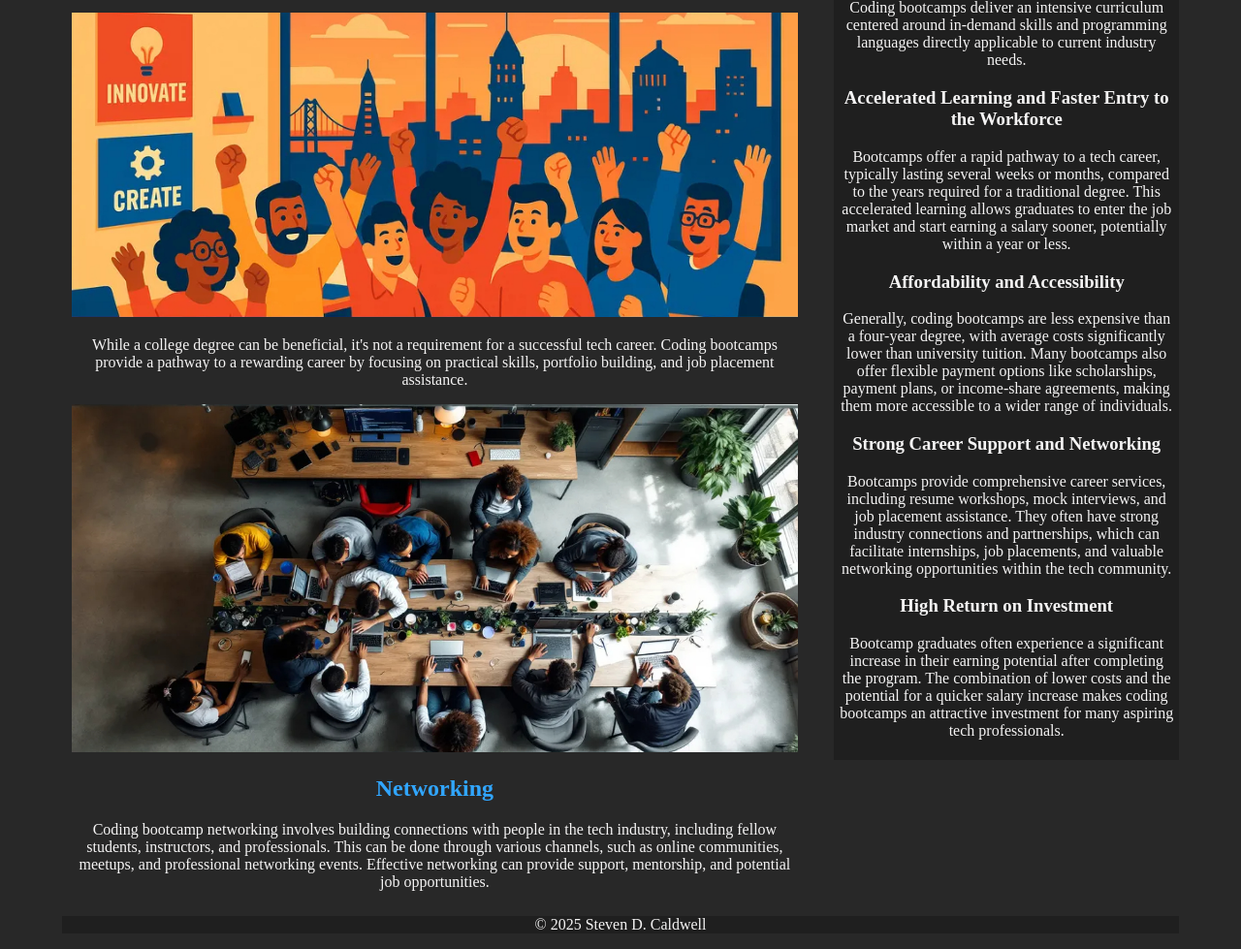
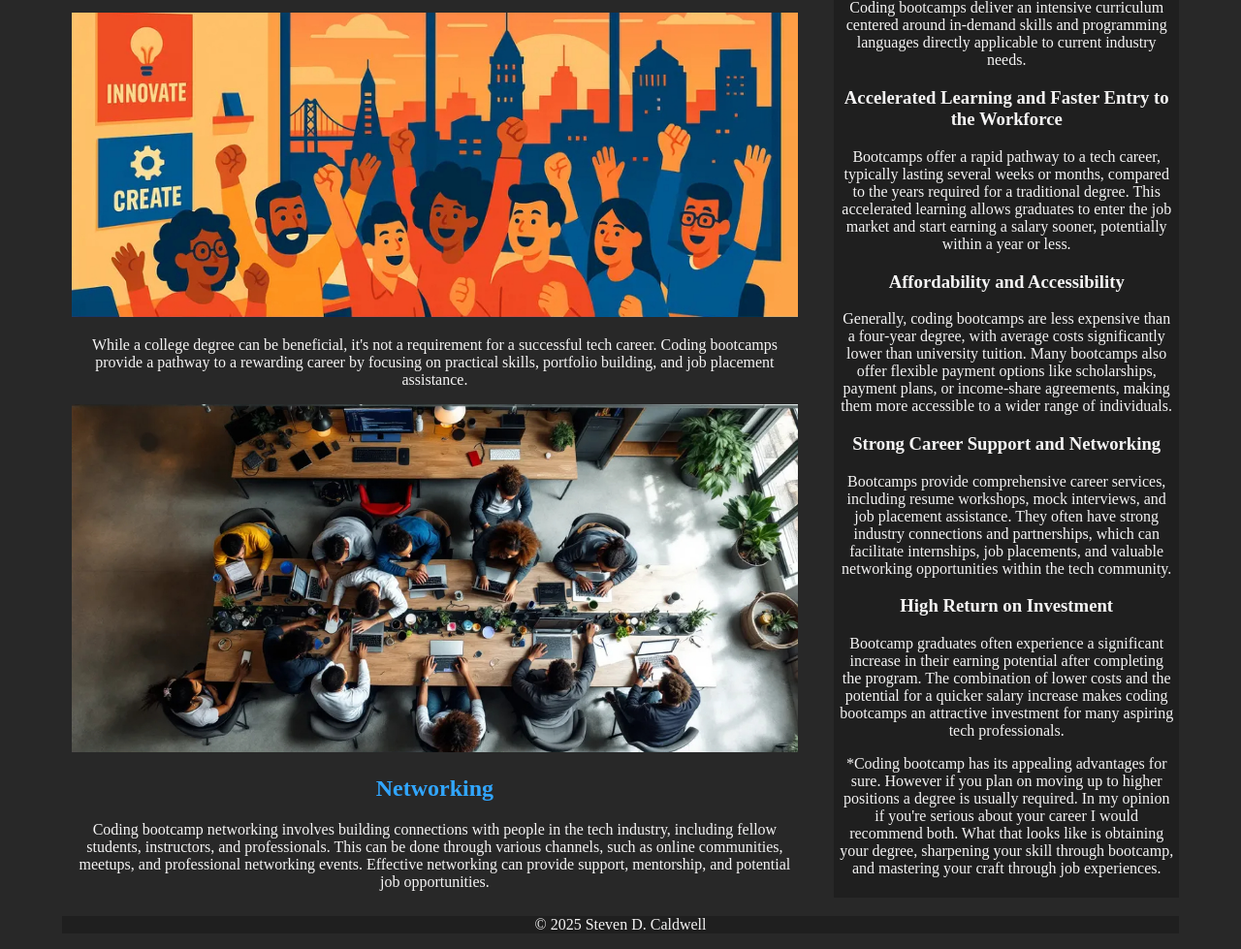
Before and after one commit to stevenilj/WEB110, a plain HTML site: page final/Bootcamp.html in a window 1280 px wide. Shown: the part 266-1245 px from the top of the page at 97% size. Drawn offline with Linux system fonts and the light colour scheme.

Commit message:
Bootcamp.html

```diff
--- a/final/Bootcamp.html
+++ b/final/Bootcamp.html
@@ -75,6 +75,7 @@
                 <p>Bootcamp graduates often experience a significant increase in their earning potential after completing the program.
                     The combination of lower costs and the potential for a quicker salary increase makes coding bootcamps an attractive investment for many aspiring tech professionals.
                 </p>
+                <p>*Coding bootcamp has its appealing advantages for sure. However if you plan on moving up to higher positions a degree is usually required. In my opinion if you're serious about your career I would recommend both. What that looks like is obtaining your degree, sharpening your skill through bootcamp, and mastering your craft through job experiences.</p>
             </aside>
         </main>
         <footer>
```
